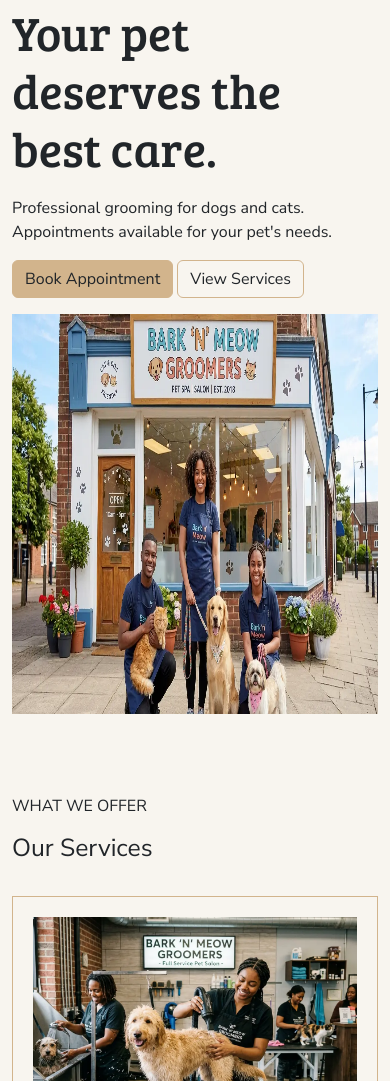
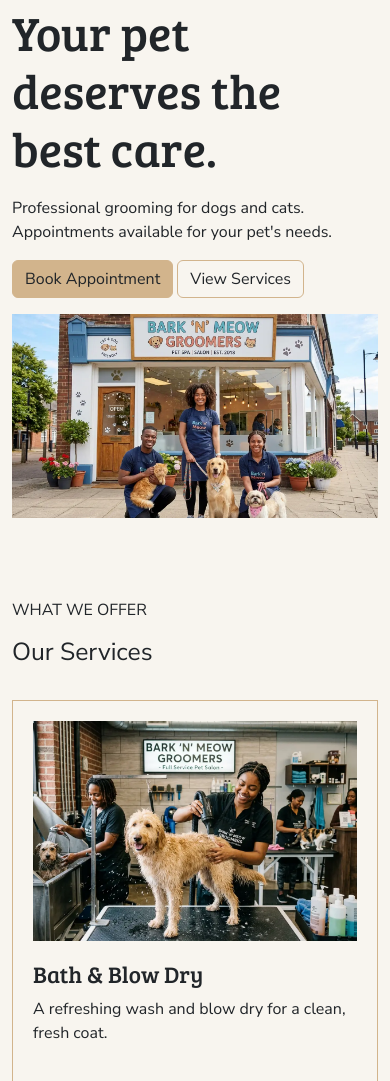
Before and after one commit to tadavis25/bark-n-meow-groomers, a Django app: page / in a window 390 px wide. Shown: the part 173-1254 px from the top of the page. Run offline with Django 5.2, Linux system fonts and the light colour scheme.

Commit message:
Fix responsive hero image

```diff
--- a/static/css/style.css
+++ b/static/css/style.css
@@ -91,9 +91,8 @@ body {
 
 .hero-image img {
     width: 100%;
-    aspect-ratio: 4 / 3;
-    height: 400px;
-    overflow: hidden;
+    height: auto;
+    display: block;
 }
 
 .hero-image {
```
